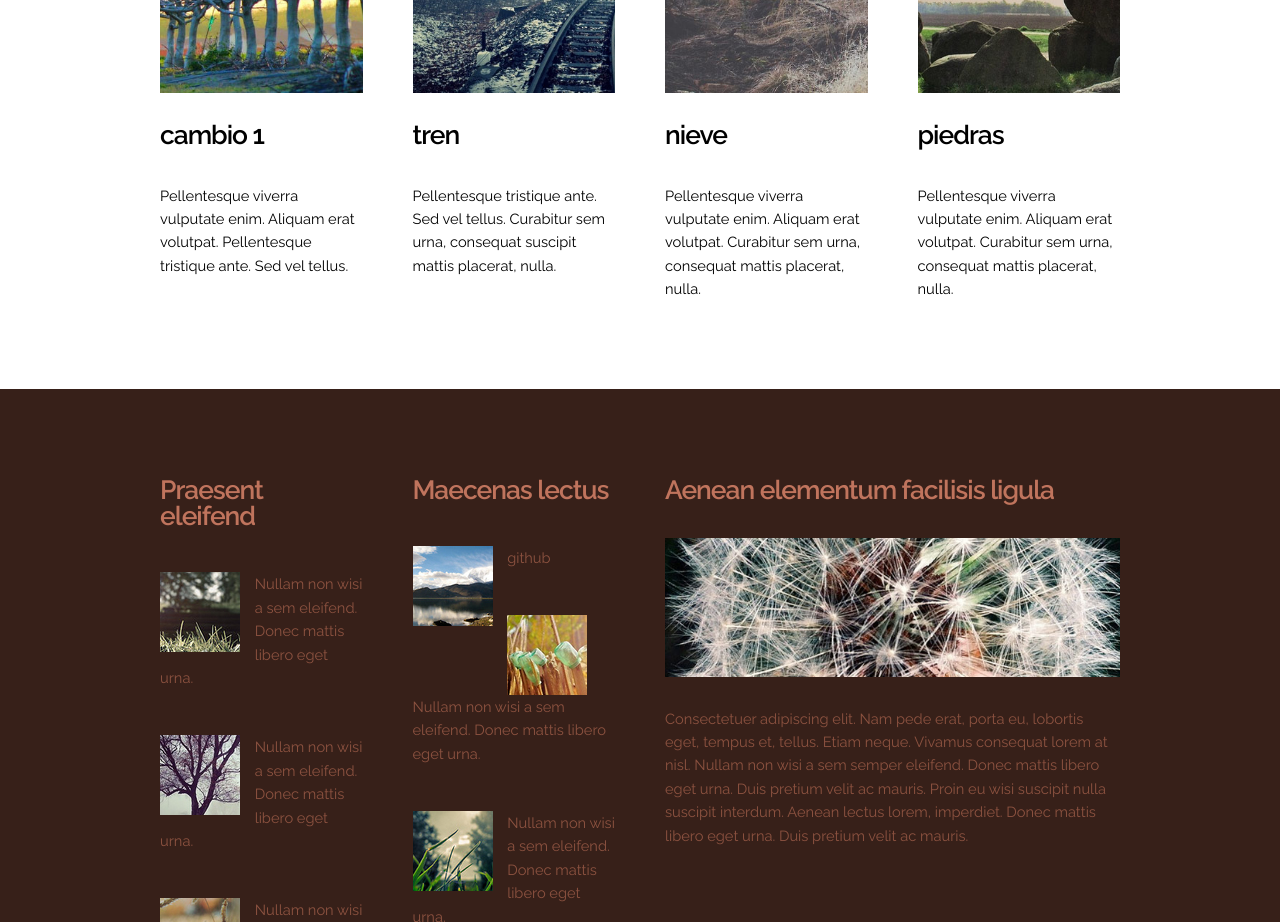
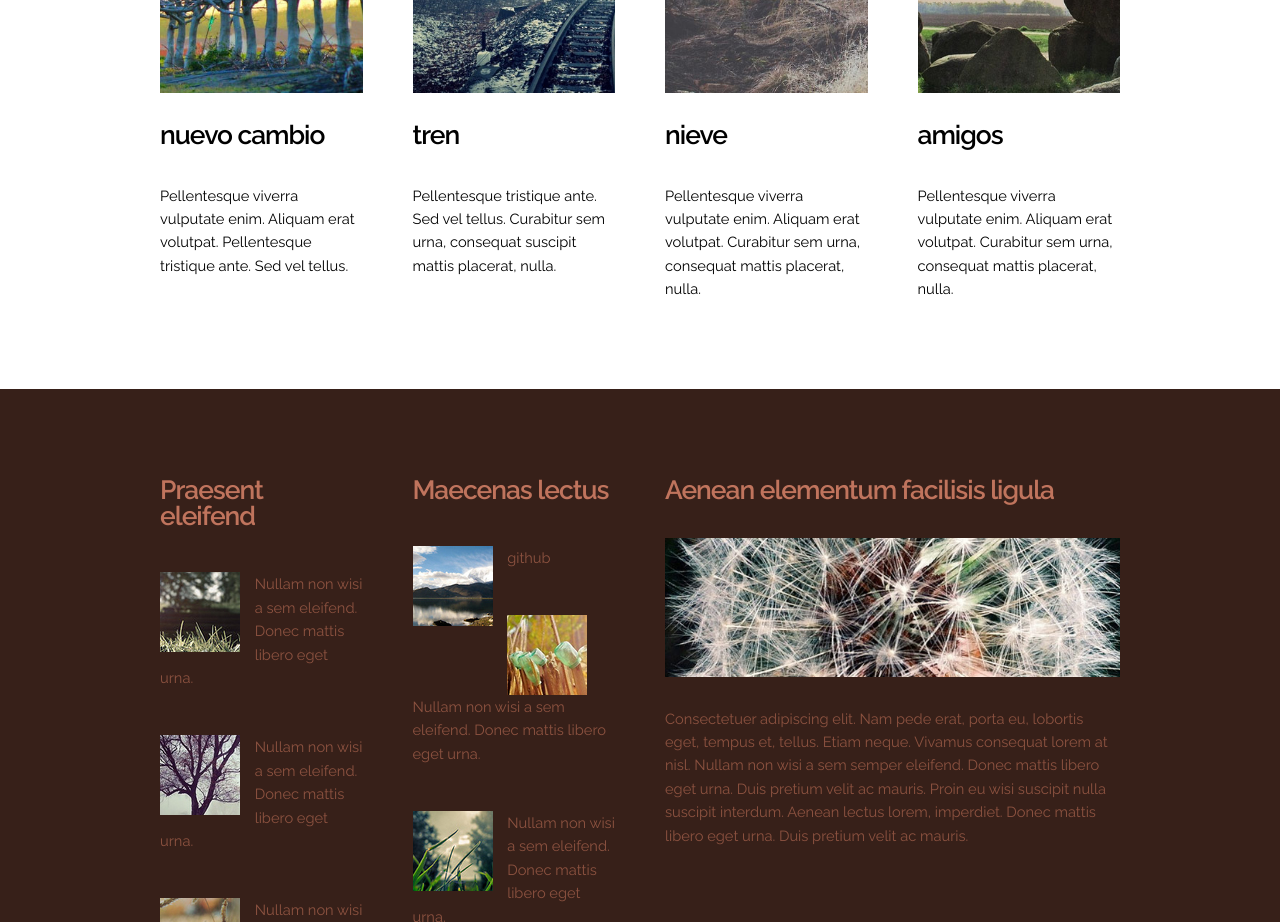
Before and after one commit to dasatoje/miproyecto, a plain HTML site: page index.html in a window 1280 px wide. Shown: the part 800-1722 px from the top of the page. Drawn offline with nearby package versions, Linux system fonts and the light colour scheme.

Commit message:
cambie dos cosas

```diff
--- a/index.html
+++ b/index.html
@@ -58,7 +58,7 @@
 						<section>
 							<a href="#" class="image full"><img src="images/pics02.jpg" alt=""></a>
 							<header>
-								<h2>cambio 1</h2>
+								<h2>nuevo cambio</h2>
 							</header>
 							<p>Pellentesque viverra vulputate enim. Aliquam erat volutpat. Pellentesque tristique ante. Sed vel tellus.</p>
 						</section>
@@ -88,7 +88,7 @@
 						<section>
 							<a href="#" class="image full"><img src="images/pics05.jpg" alt=""></a>
 							<header>
-								<h2>piedras</h2>
+								<h2>amigos</h2>
 							</header>
 							<p>Pellentesque viverra vulputate enim. Aliquam erat volutpat. Curabitur sem urna, consequat mattis placerat, nulla.</p>
 						</section>
```
